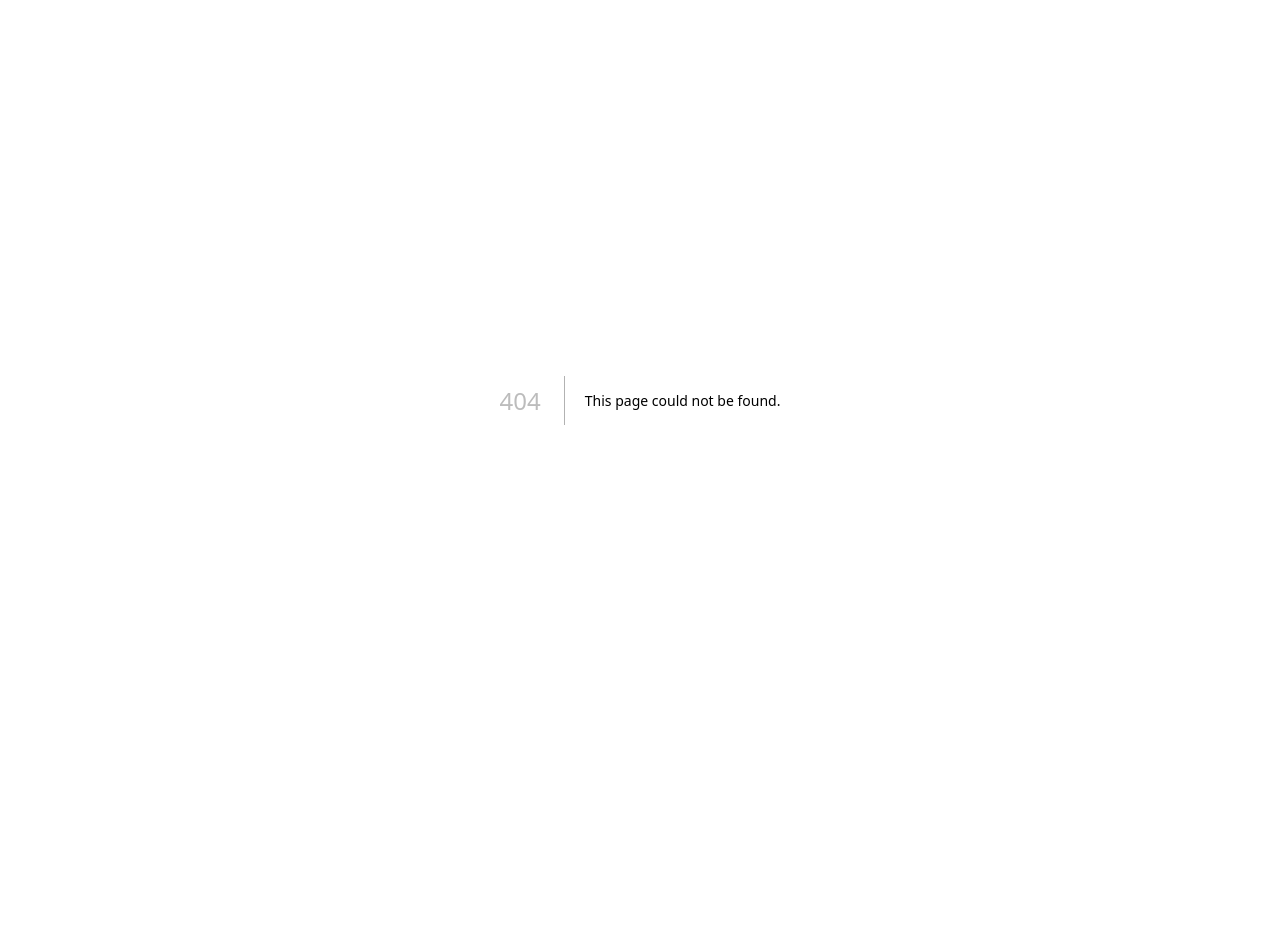
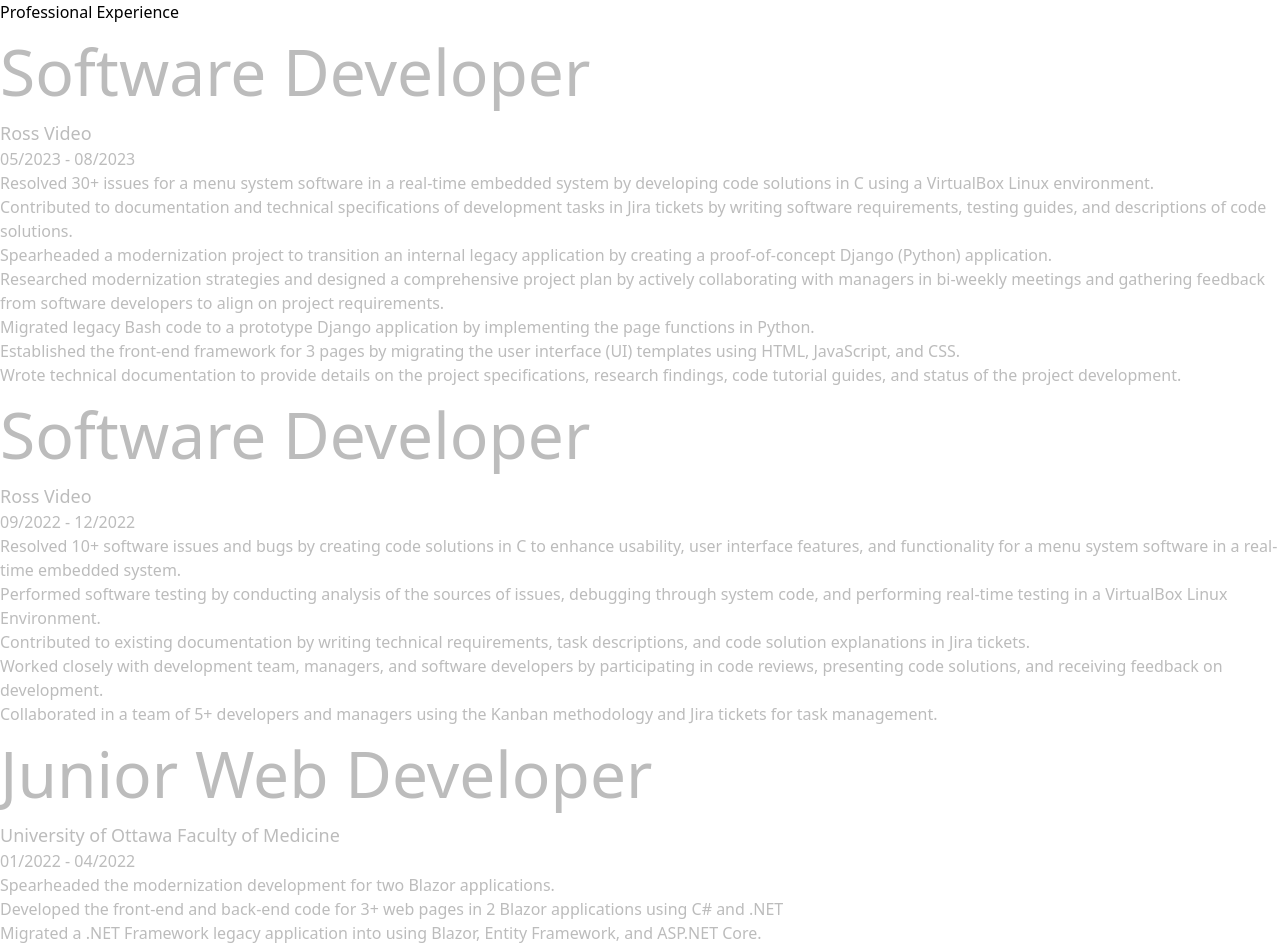
Before and after one commit to tjessica13/personal-website, a Next.js app: page /professional-experience in a window 1280 px wide. Before the commit this address had no page. Shown: the top 949 px of the page. Before the commit the page ends 800 px from the top, so only its background shows below. Built offline with nearby package versions, Linux system fonts and the light colour scheme.

Commit message:
creating the professional experience page

```diff
--- a/app/page.tsx
+++ b/app/page.tsx
@@ -1,4 +1,4 @@
-import Image from "next/image";
+import Link from 'next/link';
 
 import { JetBrains_Mono } from 'next/font/google';
 
@@ -15,7 +15,7 @@
 
       <div className="flex justify-between">
         <ul>
-          <li><a href="" className="hover:ml-12 hover:text-(--hovercolor) text-(--fontcolor)">PROFESSIONAL EXPERIENCE \</a></li>
+          <li><Link href="/professional-experience" className="hover:ml-12 hover:text-(--hovercolor) text-(--fontcolor)">PROFESSIONAL EXPERIENCE \</Link></li>
           <li><a href="" className="hover:ml-12 hover:text-(--hovercolor) text-(--fontcolor)">EDUCATION \</a></li>
           <li><a href="" className="hover:ml-12 hover:text-(--hovercolor) text-(--fontcolor)">SKILLS \</a></li>
           <li><a href="" className="hover:ml-12 hover:text-(--hovercolor) text-(--fontcolor)">PROJECTS \</a></li>
--- /dev/null
+++ b/components/job.js
@@ -0,0 +1,17 @@
+
+const Job = ({id, title, company, dates, points}) => {
+    return (
+        <div>
+            <h1>{title}</h1>
+            <h3>{company}</h3>
+            <p>{dates}</p>
+            <ul>
+                {points.map((point) => (
+                    <li><p>{point}</p></li>
+                ))}</ul>
+
+        </div>
+    )
+}
+
+export default Job;
--- /dev/null
+++ b/data/jobs.ts
@@ -0,0 +1,72 @@
+// create an array of objects
+// add new experience to the top of the array
+export const jobs: {id: number, title: string, company: string, dates: string, points: string[]}[] = [
+    {
+        "id" : 4,
+        "title" : "Software Developer",
+        "company" : "Ross Video",
+        "dates" : "05/2023 - 08/2023",
+        "points" : ["Resolved 30+ issues for a menu system software in a real-time embedded system by developing code solutions in C using a VirtualBox Linux environment.",
+            "Contributed to documentation and technical specifications of development tasks in Jira tickets by writing software requirements, testing guides, and descriptions of code solutions.",
+            "Spearheaded a modernization project to transition an internal legacy application by creating a proof-of-concept Django (Python) application.",
+            "Researched modernization strategies and designed a comprehensive project plan by actively collaborating with managers in bi-weekly meetings and gathering feedback from software developers to align on project requirements.",
+            "Migrated legacy Bash code to a prototype Django application by implementing the page functions in Python.",
+            "Established the front-end framework for 3 pages by migrating the user interface (UI) templates using HTML, JavaScript, and CSS.",
+            "Wrote technical documentation to provide details on the project specifications, research findings, code tutorial guides, and status of the project development."
+            ]
+    },
+    {
+        "id" : 3,
+        "title" : "Software Developer",
+        "company" : "Ross Video",
+        "dates" : "09/2022 - 12/2022",
+        "points" : ["Resolved 10+ software issues and bugs by creating code solutions in C to enhance usability, user interface features, and functionality for a menu system software in a real-time embedded system.",
+            "Performed software testing by conducting analysis of the sources of issues, debugging through system code, and performing real-time testing in a VirtualBox Linux Environment.",
+            "Contributed to existing documentation by writing technical requirements, task descriptions, and code solution explanations in Jira tickets.",
+            "Worked closely with development team, managers, and software developers by participating in code reviews, presenting code solutions, and receiving feedback on development.",
+            "Collaborated in a team of 5+ developers and managers using the Kanban methodology and Jira tickets for task management."
+            ]
+    },
+    {
+        "id" : 2,
+        "title" : "Junior Web Developer",
+        "company" : "University of Ottawa Faculty of Medicine",
+        "dates" : "01/2022 - 04/2022",
+        "points" : ["Spearheaded the modernization development for two Blazor applications.",
+            "Developed the front-end and back-end code for 3+ web pages in 2 Blazor applications using C# and .NET",
+            "Migrated a .NET Framework legacy application into using Blazor, Entity Framework, and ASP.NET Core.",
+            "Wrote 20+ SQL stored procedures into LINQ statements to perform data operations with a SQL database.",
+            "Created user interface (UI) elements and back-end functions to display data from and connect to SQL database tables through LINQ queries.",
+            "Led software demonstrations, presentations, and knowledge transfers with members of the team to share application knowledge, provide tutorial guides, and collaborate on software requirements.",
+            "Presented code development solutions in meetings and code reviews in an Agile team of 3-5 developers, quality assurance (QA) analysts, and IT managers.",
+            "Wrote 8+ technical documentation pages in Confluence for code tutorial guides, research findings, and application logic analysis.",
+            "Contributed to the entire application development process including technical analysis, development, deployment, and QA testing.",
+            "Performed testing and debugging on the application features by performing verification of the expected results and identifying issues to resolve."
+            ]
+    },
+    {
+        "id" : 1,
+        "title" : "Junior Web Developer",
+        "company" : "University of Ottawa Faculty of Medicine",
+        "dates" : "05/2021 - 08/2021",
+        "points" : ["Initiated the development for a new Blazor application that modernized a legacy ASP.NET application.",
+            "Developed the front-end and back-end code for 3+ web pages using C#, Razor, .NET, HTML, and CSS code.",
+            "Improved web application usability by creating the front-end user interface (UI) components using HTML, CSS, and Bootstrap.",
+            "Integrated a SQL database with a Blazor web application by using stored procedures and LINQ statements for data operations.",
+            "Wrote 30+ SQL stored procedures into LINQ statements to retrieve, save, and update user data in a SQL database.",
+            "Presented web application demonstrations and recorded knowledge transfers to provide tutorial information on the application code development to the team.",
+            "Wrote 3+ technical documents for code development tutorials, application logic analysis, and project meeting notes in Confluence documentation.",
+            "Created 20+ Jira tickets for the project by analyzing the task required and writing the task description.",
+            "Worked on full-stack development for a modernization project in a team following the Agile-Scrum methodology delivery process.",
+            "Collaborated with a team of 3-5 developers, quality assurance (QA) analysts, and IT managers in daily scrums, code reviews, bi-weekly sprint retrospectives, and planning meetings."
+            ]
+    },
+    {
+        "id" : 0,
+        "title" : "Junior Software Developer",
+        "company" : "University of Ottawa Faculty of Medicine",
+        "dates" : "05/2020 - 08/2020",
+        "points" : ["Implemented code solutions to mitigate 25+ security vulnerabilities in 5 legacy web applications.",
+            "Developed code to improve security features for 5 ASP.NET, Web Forms, and MVC web applications using C#, HTML, Visual Basic, XML, and .NET."]
+    }
+]
--- /dev/null
+++ b/pages/professional-experience.js
@@ -0,0 +1,13 @@
+import Job from '@/components/job';
+import { jobs } from '@/data/jobs';
+import "@/app/globals.css";
+
+export default function ProfessionalExperience() {
+    return (
+        <div>Professional Experience
+            {jobs.map((job) => (
+                    <Job title={job.title} company={job.company} dates={job.dates} points={job.points}></Job>
+            ))}
+        </div>
+    )
+}
--- a/tsconfig.json
+++ b/tsconfig.json
@@ -22,6 +22,6 @@
       "@/*": ["./*"]
     }
   },
-  "include": ["next-env.d.ts", "**/*.ts", "**/*.tsx", ".next/types/**/*.ts"],
+  "include": ["next-env.d.ts", "**/*.ts", "**/*.tsx", ".next/types/**/*.ts", "app/pages/professional-experience.js"],
   "exclude": ["node_modules"]
 }
```
